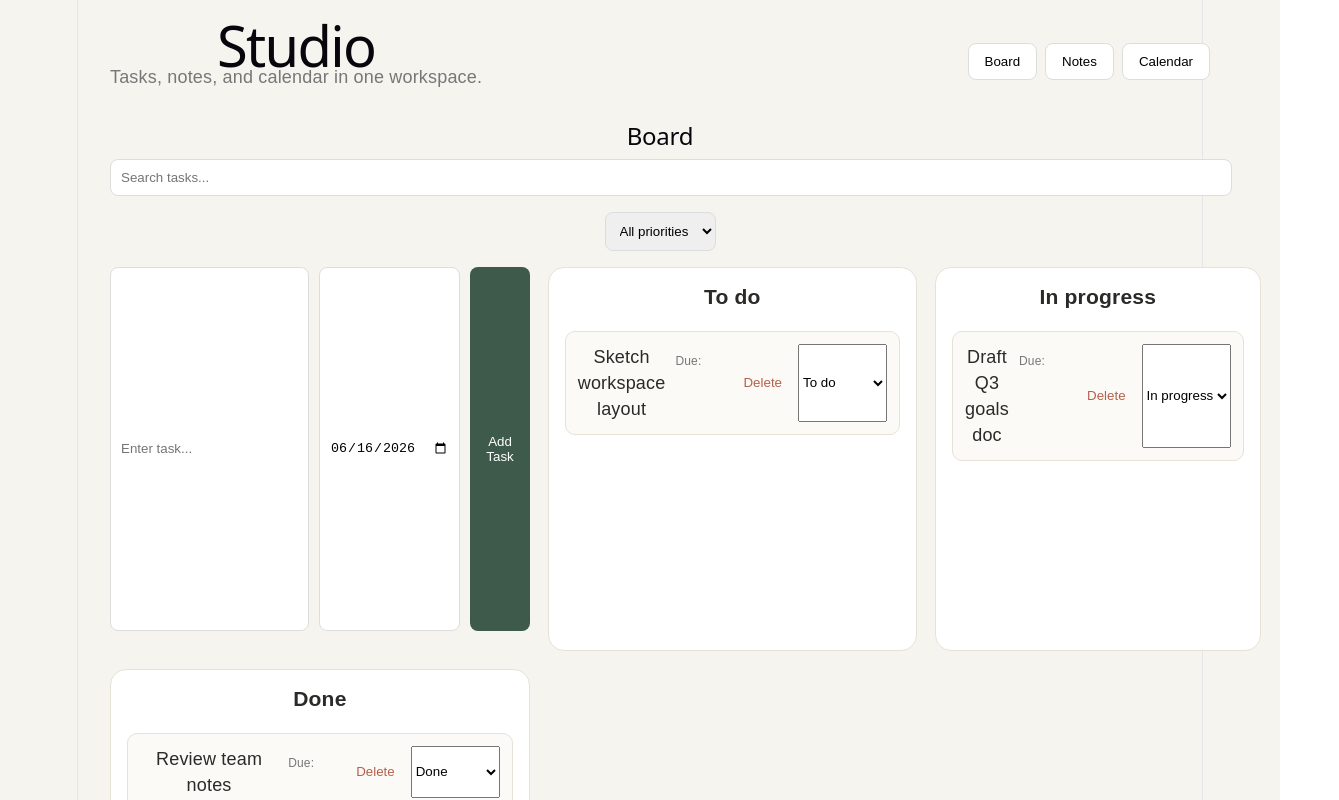
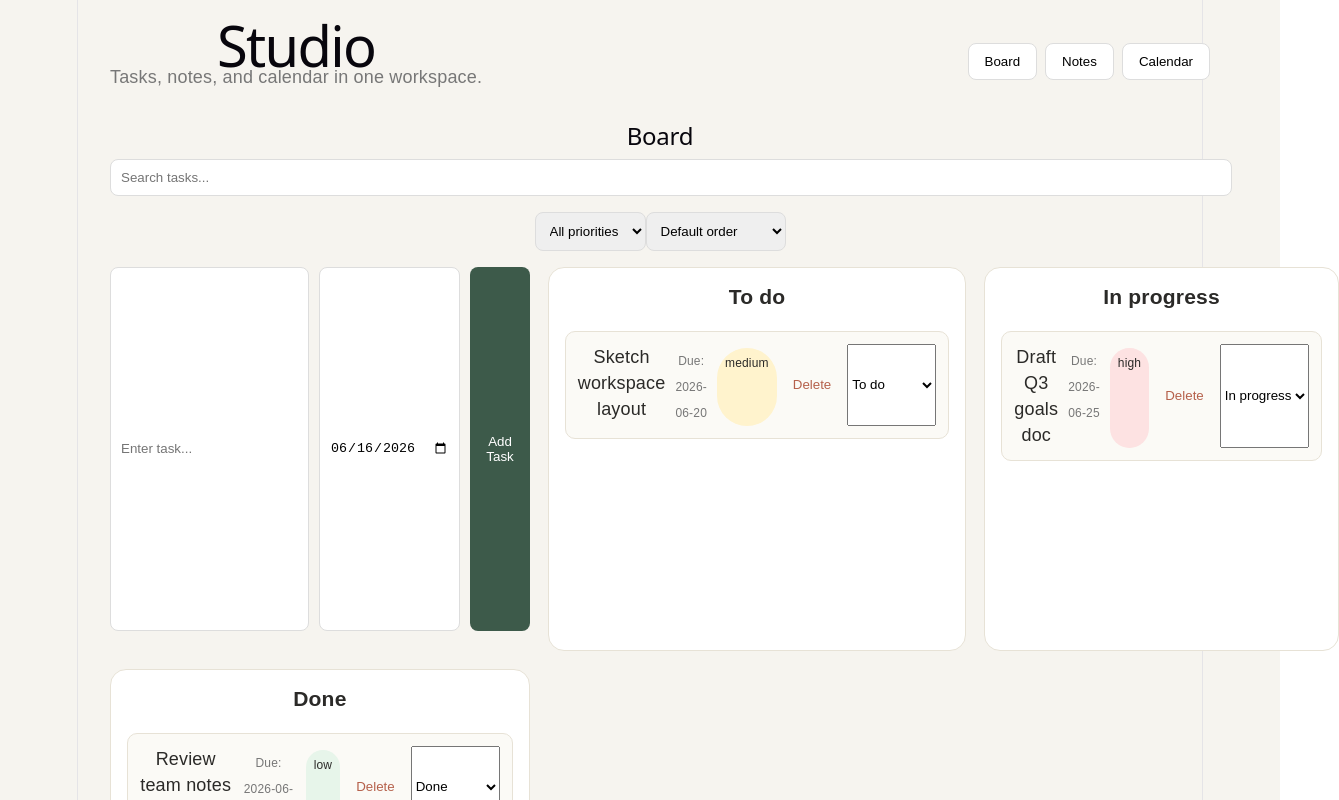
Before and after one commit to afrazmishak/workspace-app, a React (Vite) app: page / in a window 1280 px wide. Shown: the top 800 px of the page, 1339 px wide, since content can reach past the window. Built offline with nearby package versions, Linux system fonts and the light colour scheme.

Commit message:
Add sort state

```diff
--- a/src/App.jsx
+++ b/src/App.jsx
@@ -17,14 +17,15 @@ function App() {
 
   const [tasks, setTasks] = useState(() =>
     loadData("workspace_tasks", [
-      { id: 1, title: "Sketch workspace layout", status: "todo" },
-      { id: 2, title: "Draft Q3 goals doc", status: "progress" },
-      { id: 3, title: "Review team notes", status: "done" },
+      { id: 1, title: "Sketch workspace layout", status: "todo", dueDate: "2026-06-20", priority: "medium" },
+      { id: 2, title: "Draft Q3 goals doc", status: "progress", dueDate: "2026-06-25", priority: "high" },
+      { id: 3, title: "Review team notes", status: "done", dueDate: "2026-06-18", priority: "low" },
     ])
   );
 
   const [taskSearch, setTaskSearch] = useState("");
   const [priorityFilter, setPriorityFilter] = useState("all");
+  const [sortBy, setSortBy] = useState("default");
 
   const [newTask, setNewTask] = useState("");
   const [newTaskDate, setNewTaskDate] = useState(getToday());
@@ -48,7 +49,8 @@ function App() {
     { id: "done", title: "Done" },
   ];
 
-  const filteredTasks = tasks.filter((task) => {
+  const filteredTasks = tasks
+    .filter((task) => {
       const matchesSearch =
         task.title.toLowerCase().includes(taskSearch.toLowerCase()) ||
         (task.description || "").toLowerCase().includes(taskSearch.toLowerCase());
@@ -57,6 +59,13 @@ function App() {
         priorityFilter === "all" || task.priority === priorityFilter;
 
       return matchesSearch && matchesPriority;
+    })
+    .sort((a, b) => {
+      if (sortBy === "dueDate") {
+        return new Date(a.dueDate) - new Date(b.dueDate);
+      }
+
+      return 0;
     });
 
   useEffect(() => {
@@ -194,6 +203,15 @@ function App() {
               <option value="low">Low</option>
               <option value="medium">Medium</option>
               <option value="high">High</option>
+            </select>
+
+            <select
+              className="filter-select"
+              value={sortBy}
+              onChange={(e) => setSortBy(e.target.value)}
+            >
+              <option value="default">Default order</option>
+              <option value="dueDate">Sort by due date</option>
             </select>
 
             <div className="board">
```
Lines whose indentation alone changed are shown as unchanged.
